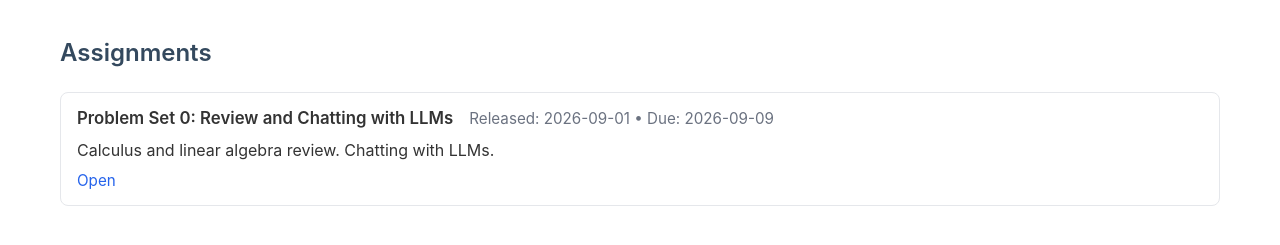
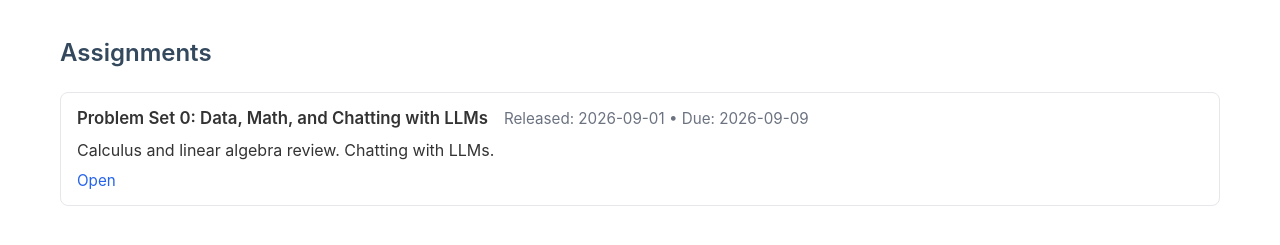
Before and after one commit to Data-Driven-Modeling-Lab/intro2ml, a Jekyll site: the page built from assignments.md, in a window 1280 px wide and 900 px high. Shown: the part 230-475 px from the top of the window. Built offline with Jekyll 4.4.1, drawn with Linux system fonts in a browser that asks for light colours.

Commit message:
PS0: match the list title to the page
The page was retitled to "Data, Math, and Chatting with LLMs" while the
assignments list still said "Review and Chatting with LLMs". The source
files under assignments/hw0/ were updated to match in the admin repo.

Co-Authored-By: Claude Opus 5 (1M context) <noreply@anthropic.com>
Claude-Session: https://claude.ai/code/session_016WpWGXXfmuwU4Z6w5pj12H

```diff
--- a/_data/assignments.yml
+++ b/_data/assignments.yml
@@ -1,5 +1,5 @@
 - id: hw0
-  title: 'Problem Set 0: Review and Chatting with LLMs'
+  title: 'Problem Set 0: Data, Math, and Chatting with LLMs'
   visible: true           # posted Sep 5 2026
   release_date: '2026-09-01'
   due_date: '2026-09-09'
```
